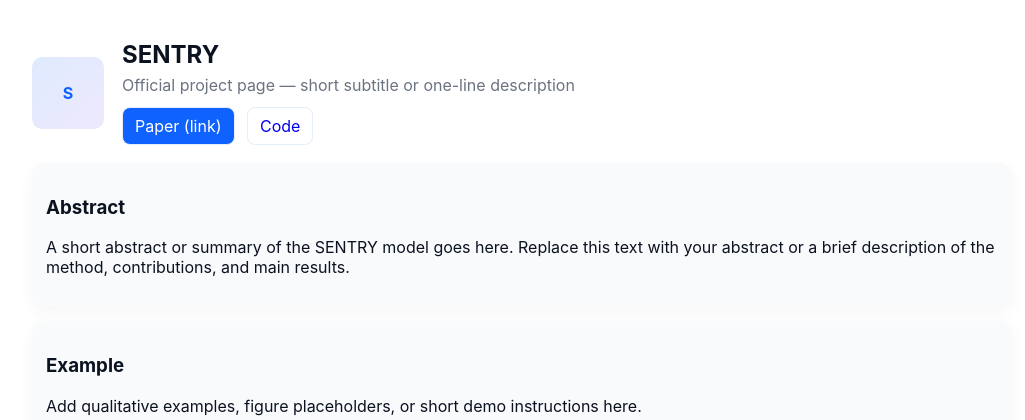
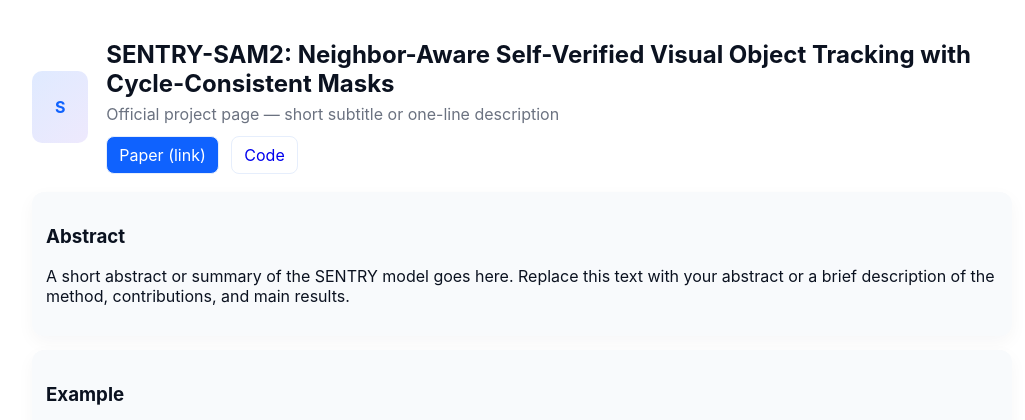
Before and after one commit to yonathan-kiflom/SENTRY, a plain HTML site: page index.html in a window 1280 px wide. Shown: the top 420 px of the page, without its empty margins (118-1143 px from the left). Drawn offline with Linux system fonts and the light colour scheme.

Commit message:
edit for GitHub Pages

```diff
--- a/index.html
+++ b/index.html
@@ -3,7 +3,7 @@
 <head>
   <meta charset="utf-8" />
   <meta name="viewport" content="width=device-width,initial-scale=1" />
-  <title>SENTRY — Research Project</title>
+  <title>SENTRY</title>
   <meta name="description" content="SENTRY: model project page"/>
   <style>
     :root{--accent:#0f62fe;--muted:#6b7280;--card:#f8fafc;--maxw:980px;--pad:20px;font-family:Inter, system-ui, -apple-system, "Segoe UI", Roboto, "Helvetica Neue", Arial;}
@@ -28,7 +28,7 @@
     <header>
       <div class="logo">S</div>
       <div>
-        <h1>SENTRY</h1>
+        <h1>SENTRY-SAM2: Neighbor-Aware Self-Verified Visual Object Tracking with Cycle-Consistent Masks</h1>
         <div class="meta">Official project page — short subtitle or one-line description</div>
         <div class="links">
           <a class="btn btn-primary" href="#" target="_blank">Paper (link)</a>
```
